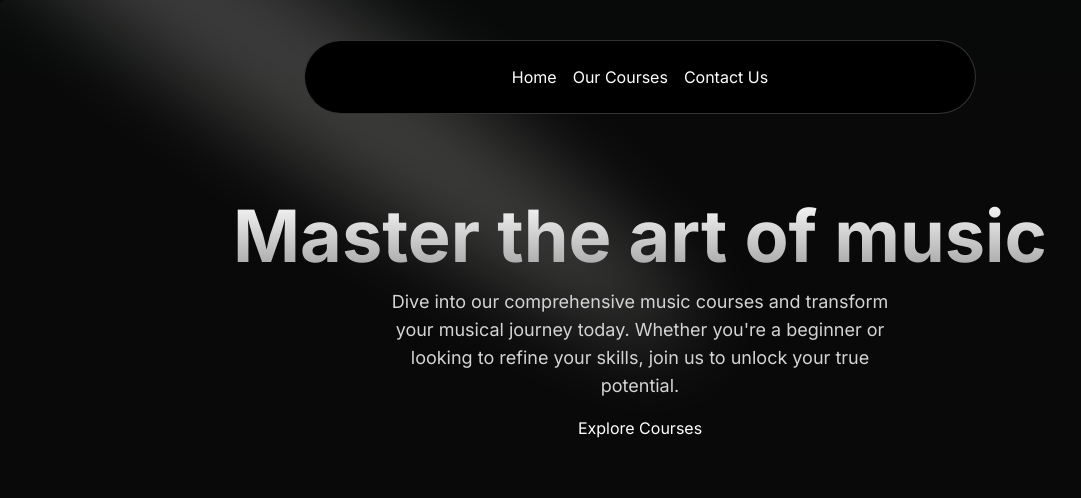
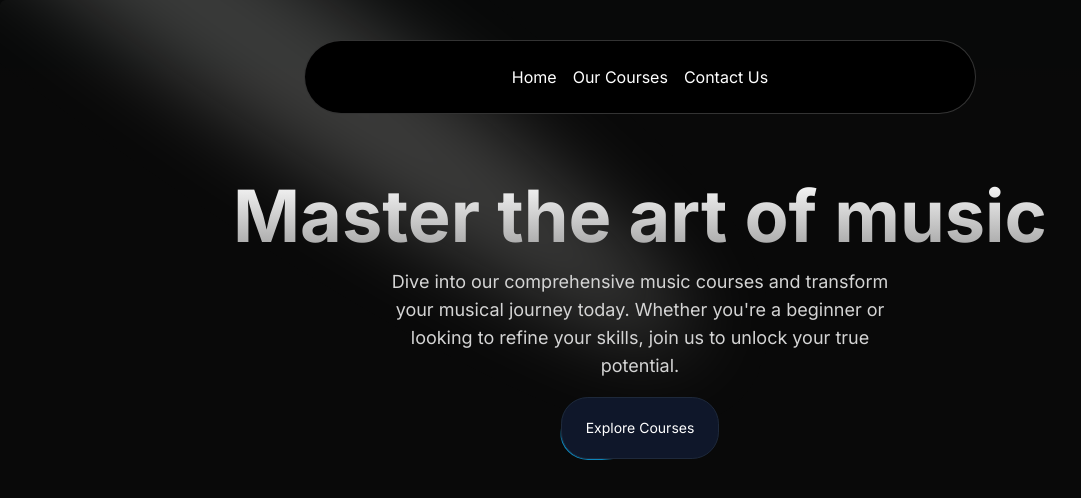
Before and after one commit to Govindghosh/musicnextjs, a Next.js app: page / in a window 1280 px wide. Shown: the top 498 px of the page, without its empty margins (0-1081 px from the left). Built offline with nearby package versions, Linux system fonts and the light colour scheme.

Commit message:
[BUILD]ui/moving-border.tsx

```diff
--- a/src/components/HeroSection.tsx
+++ b/src/components/HeroSection.tsx
@@ -1,11 +1,12 @@
 import Link from "next/link";
 import React from "react";
 import { Spotlight } from "./ui/Spotlight";
+import { Button } from "./ui/moving-border";
 
 export default function HeroSection() {
   return (
     <div className="h-auto md:h-[40rem] w-full rounded-md flex flex-col md:flex-row items-center justify-center relative overflow-hidden mx-auto py-10 md:py-0">
-        <Spotlight
+      <Spotlight
         className="-top-40 left-0 md:left-60 md:-top-20"
         fill="#FAF9F6"
       />
@@ -13,17 +14,20 @@
         <h1 className="mt-20 md:mt-0 text-4xl md:text-7xl font-bold bg-clip-text text-transparent bg-gradient-to-b from-neutral-50 to-neutral-400">
           Master the art of music
         </h1>
-        <p
-        className="mt-4 font-normal text-base md:text-lg text-neutral-300 max-w-lg mx-auto"
-        >
+        <p className="mt-4 font-normal text-base md:text-lg text-neutral-300 max-w-lg mx-auto">
           Dive into our comprehensive music courses and transform your musical
           journey today. Whether you're a beginner or looking to refine your
           skills, join us to unlock your true potential.
         </p>
         <div className="mt-4">
-            <Link href={"/courses"}>
+          <Link href={"/courses"}>
+            <Button
+              borderRadius="1.75rem"
+              className="bg-white dark:bg-slate-900 text-black dark:text-white border-neutral-200 dark:border-slate-800"
+            >
               Explore Courses
-            </Link>
+            </Button>
+          </Link>
         </div>
       </div>
     </div>
--- /dev/null
+++ b/src/components/ui/background-gradient.tsx
@@ -0,0 +1,72 @@
+import { cn } from "@/utils/cn";
+import React from "react";
+import { motion } from "framer-motion";
+
+export const BackgroundGradient = ({
+  children,
+  className,
+  containerClassName,
+  animate = true,
+}: {
+  children?: React.ReactNode;
+  className?: string;
+  containerClassName?: string;
+  animate?: boolean;
+}) => {
+  const variants = {
+    initial: {
+      backgroundPosition: "0 50%",
+    },
+    animate: {
+      backgroundPosition: ["0, 50%", "100% 50%", "0 50%"],
+    },
+  };
+  return (
+    <div className={cn("relative p-[4px] group", containerClassName)}>
+      <motion.div
+        variants={animate ? variants : undefined}
+        initial={animate ? "initial" : undefined}
+        animate={animate ? "animate" : undefined}
+        transition={
+          animate
+            ? {
+                duration: 5,
+                repeat: Infinity,
+                repeatType: "reverse",
+              }
+            : undefined
+        }
+        style={{
+          backgroundSize: animate ? "400% 400%" : undefined,
+        }}
+        className={cn(
+          "absolute inset-0 rounded-3xl z-[1] opacity-60 group-hover:opacity-100 blur-xl  transition duration-500 will-change-transform",
+          " bg-[radial-gradient(circle_farthest-side_at_0_100%,#00ccb1,transparent),radial-gradient(circle_farthest-side_at_100%_0,#7b61ff,transparent),radial-gradient(circle_farthest-side_at_100%_100%,#ffc414,transparent),radial-gradient(circle_farthest-side_at_0_0,#1ca0fb,#141316)]"
+        )}
+      />
+      <motion.div
+        variants={animate ? variants : undefined}
+        initial={animate ? "initial" : undefined}
+        animate={animate ? "animate" : undefined}
+        transition={
+          animate
+            ? {
+                duration: 5,
+                repeat: Infinity,
+                repeatType: "reverse",
+              }
+            : undefined
+        }
+        style={{
+          backgroundSize: animate ? "400% 400%" : undefined,
+        }}
+        className={cn(
+          "absolute inset-0 rounded-3xl z-[1] will-change-transform",
+          "bg-[radial-gradient(circle_farthest-side_at_0_100%,#00ccb1,transparent),radial-gradient(circle_farthest-side_at_100%_0,#7b61ff,transparent),radial-gradient(circle_farthest-side_at_100%_100%,#ffc414,transparent),radial-gradient(circle_farthest-side_at_0_0,#1ca0fb,#141316)]"
+        )}
+      />
+
+      <div className={cn("relative z-10", className)}>{children}</div>
+    </div>
+  );
+};
--- /dev/null
+++ b/src/components/ui/moving-border.tsx
@@ -0,0 +1,139 @@
+"use client";
+import React from "react";
+import {
+  motion,
+  useAnimationFrame,
+  useMotionTemplate,
+  useMotionValue,
+  useTransform,
+} from "framer-motion";
+import { useRef } from "react";
+import { cn } from "@/utils/cn";
+
+export function Button({
+  borderRadius = "1.75rem",
+  children,
+  as: Component = "button",
+  containerClassName,
+  borderClassName,
+  duration,
+  className,
+  ...otherProps
+}: {
+  borderRadius?: string;
+  children: React.ReactNode;
+  as?: any;
+  containerClassName?: string;
+  borderClassName?: string;
+  duration?: number;
+  className?: string;
+  [key: string]: any;
+}) {
+  return (
+    <Component
+      className={cn(
+        "bg-transparent relative text-xl  h-16 w-40 p-[1px] overflow-hidden ",
+        containerClassName
+      )}
+      style={{
+        borderRadius: borderRadius,
+      }}
+      {...otherProps}
+    >
+      <div
+        className="absolute inset-0"
+        style={{ borderRadius: `calc(${borderRadius} * 0.96)` }}
+      >
+        <MovingBorder duration={duration} rx="30%" ry="30%">
+          <div
+            className={cn(
+              "h-20 w-20 opacity-[0.8] bg-[radial-gradient(var(--sky-500)_40%,transparent_60%)]",
+              borderClassName
+            )}
+          />
+        </MovingBorder>
+      </div>
+
+      <div
+        className={cn(
+          "relative bg-slate-900/[0.8] border border-slate-800 backdrop-blur-xl text-white flex items-center justify-center w-full h-full text-sm antialiased",
+          className
+        )}
+        style={{
+          borderRadius: `calc(${borderRadius} * 0.96)`,
+        }}
+      >
+        {children}
+      </div>
+    </Component>
+  );
+}
+
+export const MovingBorder = ({
+  children,
+  duration = 2000,
+  rx,
+  ry,
+  ...otherProps
+}: {
+  children: React.ReactNode;
+  duration?: number;
+  rx?: string;
+  ry?: string;
+  [key: string]: any;
+}) => {
+  const pathRef = useRef<any>();
+  const progress = useMotionValue<number>(0);
+
+  useAnimationFrame((time) => {
+    const length = pathRef.current?.getTotalLength();
+    if (length) {
+      const pxPerMillisecond = length / duration;
+      progress.set((time * pxPerMillisecond) % length);
+    }
+  });
+
+  const x = useTransform(
+    progress,
+    (val) => pathRef.current?.getPointAtLength(val).x
+  );
+  const y = useTransform(
+    progress,
+    (val) => pathRef.current?.getPointAtLength(val).y
+  );
+
+  const transform = useMotionTemplate`translateX(${x}px) translateY(${y}px) translateX(-50%) translateY(-50%)`;
+
+  return (
+    <>
+      <svg
+        xmlns="http://www.w3.org/2000/svg"
+        preserveAspectRatio="none"
+        className="absolute h-full w-full"
+        width="100%"
+        height="100%"
+        {...otherProps}
+      >
+        <rect
+          fill="none"
+          width="100%"
+          height="100%"
+          rx={rx}
+          ry={ry}
+          ref={pathRef}
+        />
+      </svg>
+      <motion.div
+        style={{
+          position: "absolute",
+          top: 0,
+          left: 0,
+          display: "inline-block",
+          transform,
+        }}
+      >
+        {children}
+      </motion.div>
+    </>
+  );
+};
--- a/tailwind.config.ts
+++ b/tailwind.config.ts
@@ -1,4 +1,23 @@
 import type { Config } from "tailwindcss";
+const colors = require("tailwindcss/colors");
+const {
+  default: flattenColorPalette,
+} = require("tailwindcss/lib/util/flattenColorPalette");
+
+// Plugin to add each Tailwind color as a global CSS variable
+function addVariablesForColors({ addBase, theme }: any) {
+  const allColors = flattenColorPalette(theme('colors'));
+  const newVars = Object.fromEntries(
+    Object.entries(allColors).map(([key, value]) => [`--${key}`, value])
+  );
+
+  addBase({
+    ':root': newVars,
+  });
+}
+
+
+
 
 const config: Config = {
   content: [
@@ -6,31 +25,33 @@
     "./src/components/**/*.{js,ts,jsx,tsx,mdx}",
     "./src/app/**/*.{js,ts,jsx,tsx,mdx}",
   ],
-  darkMode: "class",
+  darkMode: 'class',
   theme: {
     extend: {
-      animation: {
+      animation:{
         spotlight: "spotlight 2s ease .75s 1 forwards",
-      },
-      keyframes: {
-        spotlight: {
-          "0%": {
-            opacity: "0",
-            transform: "translate(-72%, -62%) scale(0.5)",
-          },
-          "100%": {
-            opacity: "1",
-            transform: "translate(-50%,-40%) scale(1)",
-          },
-        },
+        scroll: "scroll var(--animation-duration, 40s) var(--animation-direction, forwards) linear infinite"
       },
       backgroundImage: {
         "gradient-radial": "radial-gradient(var(--tw-gradient-stops))",
         "gradient-conic":
           "conic-gradient(from 180deg at 50% 50%, var(--tw-gradient-stops))",
       },
+      keyframes:{
+        spotlight: {
+          '0%': { opacity: '0', transform: 'translate(-72%, -62%) scale(0.5)' },
+          '100%': { opacity: '1', transform: 'translate(-50%,-40%) scale(1)' },
+        },
+        scroll: {
+          to: {
+            transform: "translate(calc(-50% - 0.5rem))",
+          },
+        },
+      }
     },
   },
-  plugins: [],
+  plugins: [
+    addVariablesForColors,
+  ],
 };
 export default config;
```
